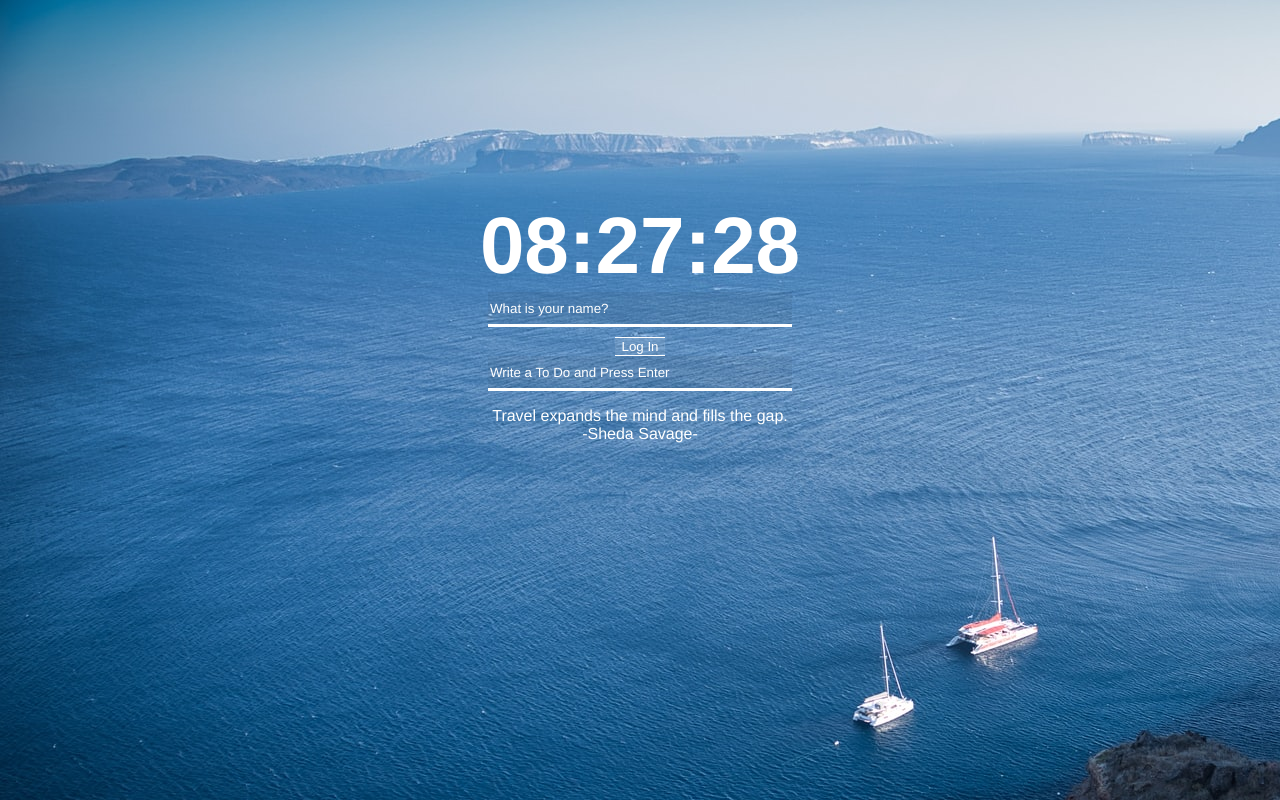
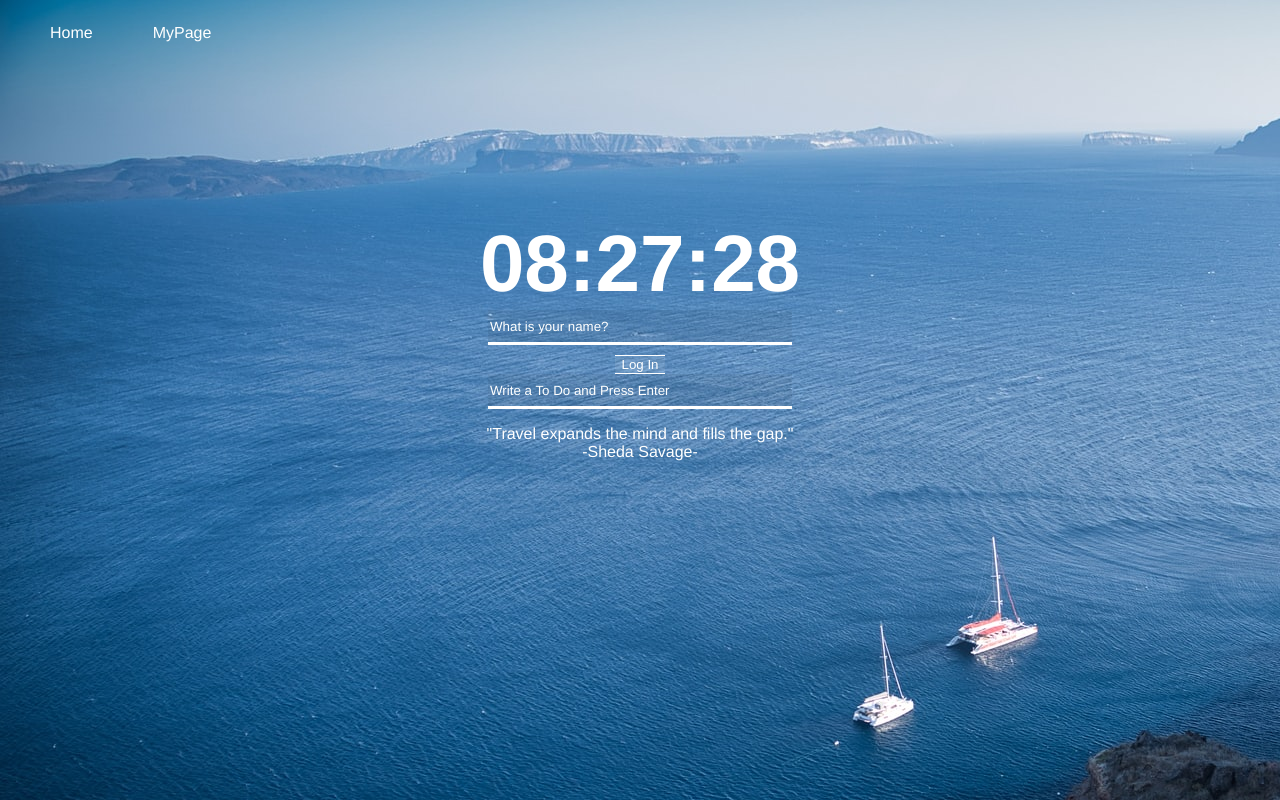
Before and after one commit to jungyoon00/ToDoSite, a plain HTML site: page index.html in a window 1280 px wide. Drawn offline with Linux system fonts and the light colour scheme.

Commit message:
Site ver1.1

```diff
--- a/css/style.css
+++ b/css/style.css
@@ -2,7 +2,7 @@
     display: none;
 }
 .clock_style {
-    margin-top: 200px;
+    margin-top: 160px;
     margin-bottom: 0px;
     font-family: Helvetica;
     font-size: 80px;
@@ -98,3 +98,28 @@
     border-left: none;
     border-bottom: 1px solid white;
 }
+.nav_bar {
+    display: flex;
+    justify-content: space-between;
+    align-items: center;
+    background-color: transparent;
+    padding: 8px 12px;
+}
+.nav_bar a {
+    text-decoration: none;
+    color: white;
+    font-family: Helvetica;
+}
+.navbar__menu {
+    list-style: none;
+    display: flex;
+    margin: 0;
+    padding-left: 0;
+}
+
+.navbar__menu li {
+    padding: 8px 30px;
+}
+.navbar__menu li:hover {
+    border-bottom: 2px solid white;
+}
--- a/index.html
+++ b/index.html
@@ -7,10 +7,16 @@
     <title>Momentum App</title>
   </head>
   <body>
-    <div id="weather" class="weather_style hidden">
-      <span></span>
-      <span></span>
-    </div>
+    <nav class="nav_bar">
+      <ul class="navbar__menu">
+        <li><a href="#">Home</a></li>
+        <li><a href="#">MyPage</a></li>
+      </ul>
+      <div id="weather" class="weather_style hidden">
+        <span></span>
+        <span></span>
+      </div>
+    </nav>
     <h2 id="clock" class="clock_style">00:00:00</h2>
     <form class="hidden" id="login-form">
       <input
--- a/js/quotes.js
+++ b/js/quotes.js
@@ -1,43 +1,43 @@
 const quotes = [
     {
-      quote: "The way to get started is to quit talking and begin doing.",
+      quote: '"The way to get started is to quit talking and begin doing."',
       author: "-Walt Disney-",
     },
     {
-      quote: "Life is what happens when you're busy making other plans.",
+      quote: '"Life is what happens when you\'re busy making other plans."',
       author: "-John Lennon-",
     },
     {
       quote:
-        "The world is a book and those who do not travel read only one page.",
+        '"The world is a book and those who do not travel read only one page."',
       author: "-Saint Augustine-",
     },
     {
-      quote: "Life is either a daring adventure or nothing at all.",
+      quote: '"Life is either a daring adventure or nothing at all."',
       author: "-Helen Keller-",
     },
     {
-      quote: "To Travel is to Live",
+      quote: '"To Travel is to Live"',
       author: "-Hans Christian Andersen-",
     },
     {
-      quote: "Only a life lived for others is a life worthwhile.",
+      quote: '"Only a life lived for others is a life worthwhile."',
       author: "-Albert Einstein-",
     },
     {
-      quote: "You only live once, but if you do it right, once is enough.",
+      quote: '"You only live once, but if you do it right, once is enough."',
       author: "-Mae West-",
     },
     {
-      quote: "Never go on trips with anyone you do ntot love.",
+      quote: '"Never go on trips with anyone you do ntot love."',
       author: "-Hemmingway-",
     },
     {
-      quote: "We wander for distraction, but we travel for fulfilment.",
+      quote: '"We wander for distraction, but we travel for fulfilment."',
       author: "-Hilaire Belloc-",
     },
     {
-      quote: "Travel expands the mind and fills the gap.",
+      quote: '"Travel expands the mind and fills the gap."',
       author: "-Sheda Savage-",
     },
   ];
```
